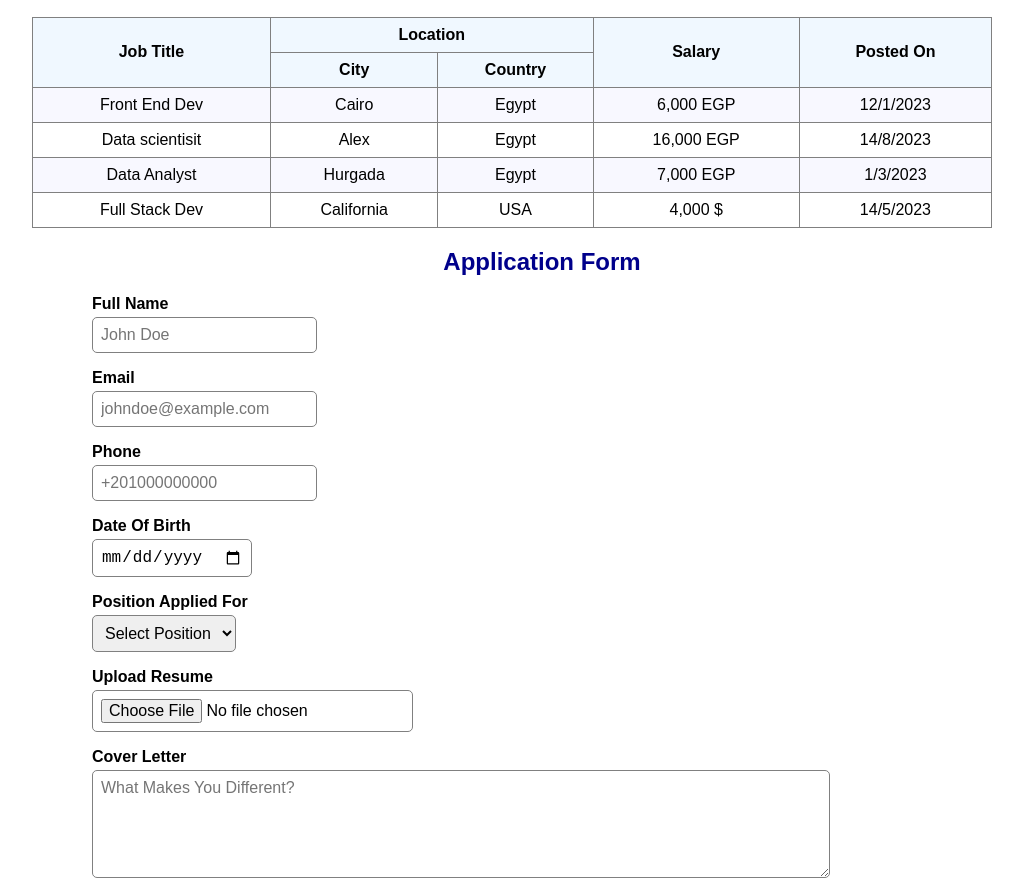
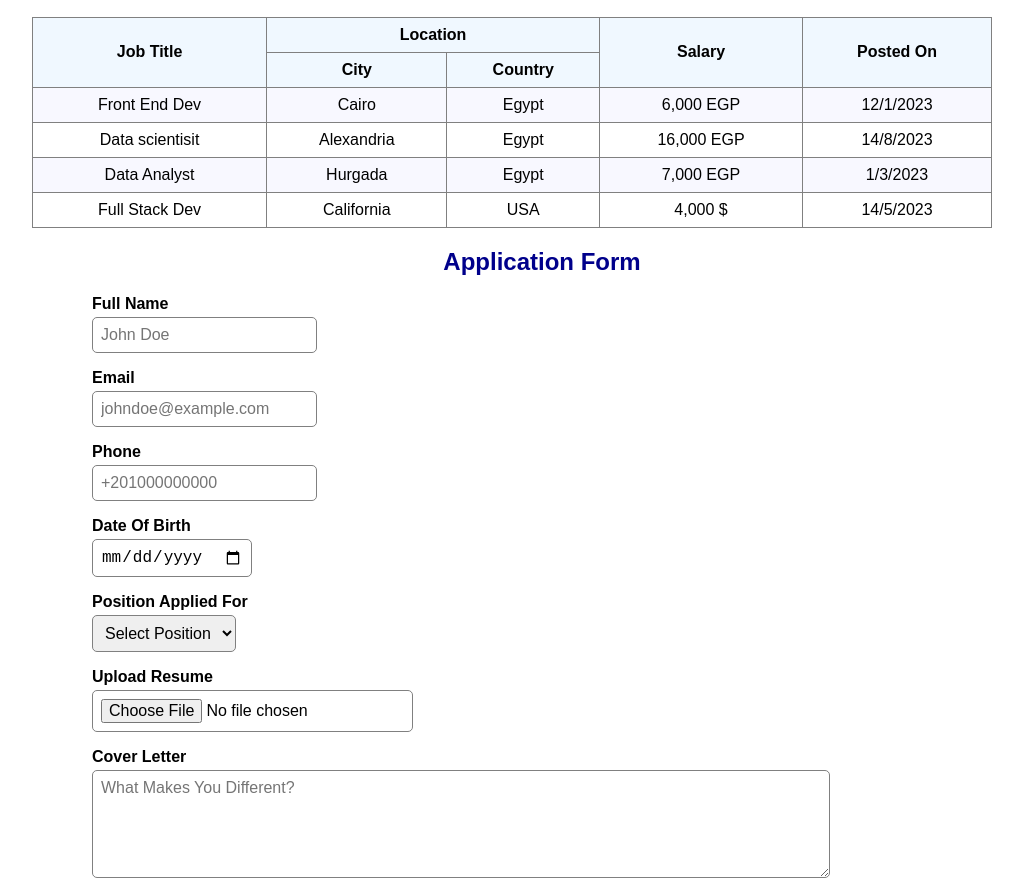
Before and after one commit to M-A14/Only-Elite-resp-live, a plain HTML site: page src/index.html in a window 1280 px wide. Shown: the part 1185-2080 px from the top of the page, without its empty margins (98-1121 px from the left). Drawn offline with Linux system fonts and the light colour scheme.

Commit message:
city name fix

```diff
--- a/src/index.html
+++ b/src/index.html
@@ -77,7 +77,7 @@
                 </tr>
                 <tr class="j-d-r">
                     <td>Data scientisit</td>
-                    <td>Alex</td>
+                    <td>Alexandria</td>
                     <td>Egypt</td>
                     <td>16,000 EGP</td>
                     <td>14/8/2023</td>
```
